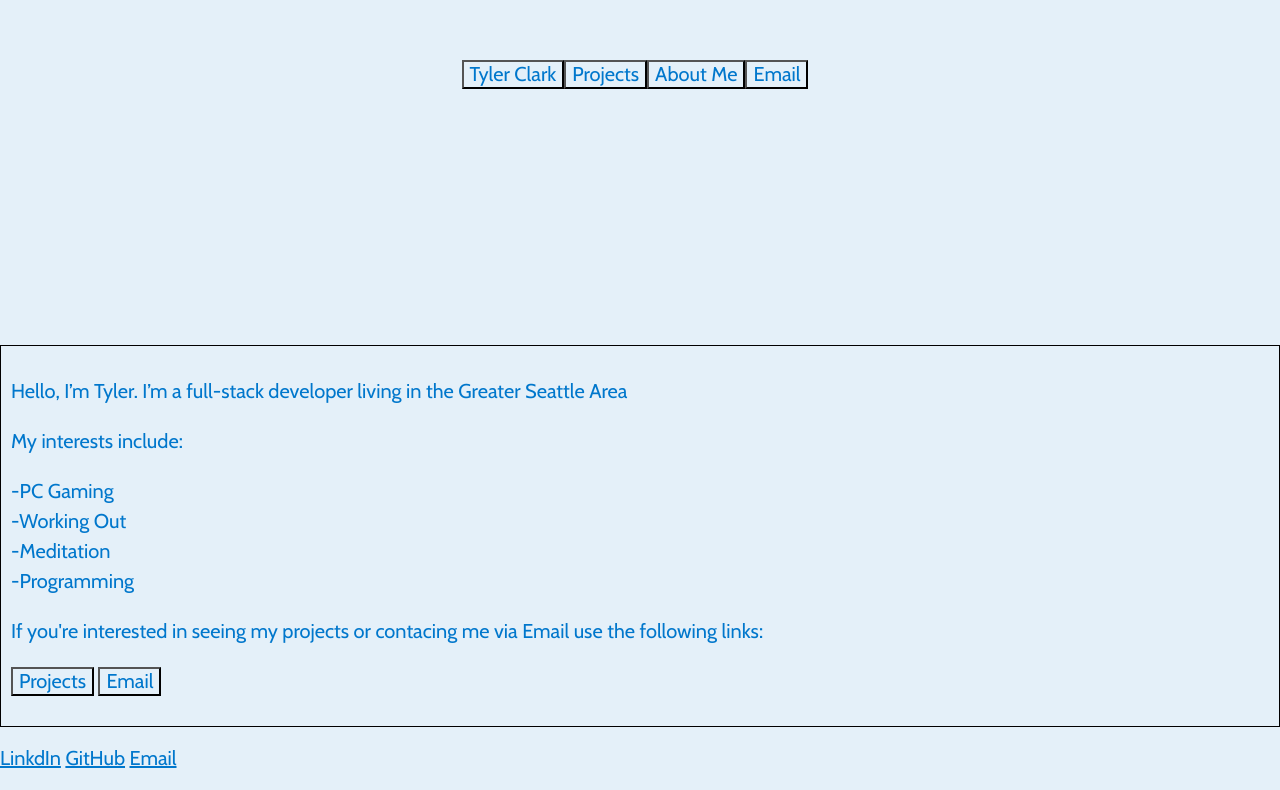
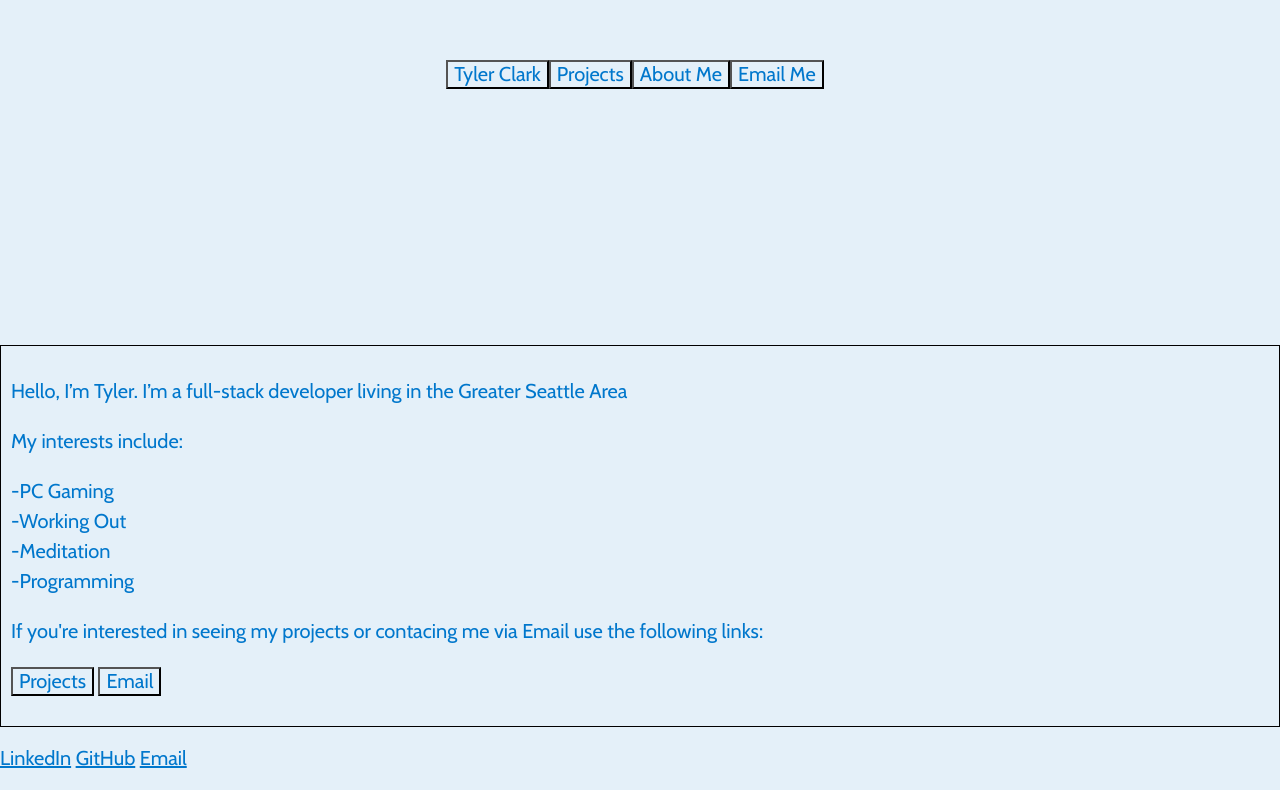
Before and after one commit to TylerC314/Portfolio, a plain HTML site: page index.html in a window 1280 px wide. Shown: the part 196-986 px from the top of the page. Drawn offline with nearby package versions, Linux system fonts and the light colour scheme.

Commit message:
Added email button functionality

```diff
--- a/index.html
+++ b/index.html
@@ -13,7 +13,7 @@
         <button class="headline-button">Tyler Clark</button>
         <button class="projects-button">Projects</button>
         <button class="bio-button">About Me</button>
-        <button class="email-button">Email</button>
+        <button class="email-button" onclick="location.href='mailto:tylerclark314@gmail.com;'">Email Me</button>
     </ul>
 </nav>
 <main role="main">
@@ -21,7 +21,7 @@
 </main>
 <footer role="contentinfo">
     <ul>
-        <a href="https://www.linkedin.com/in/tyler-clark-171974185/">LinkdIn</a>
+        <a href="https://www.linkedin.com/in/tyler-clark-171974185/">LinkedIn</a>
         <a href="https://github.com/TylerC314">GitHub</a>
         <a href="mailto:tylerclark314@gmail.com">Email</a>
     </ul>
```
